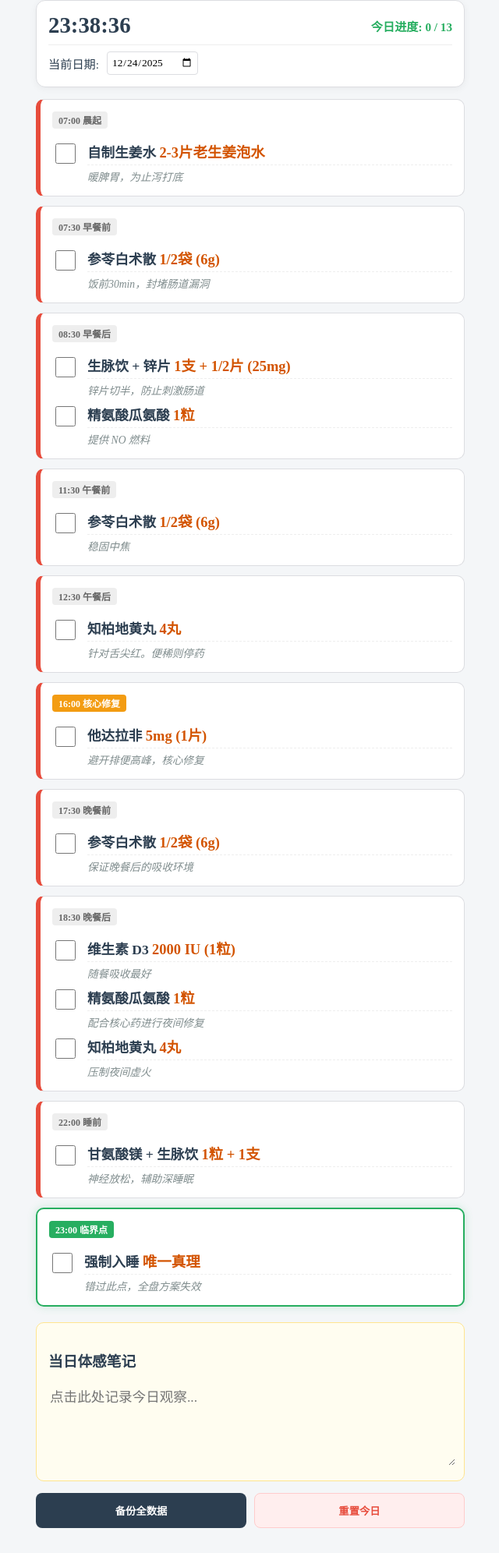
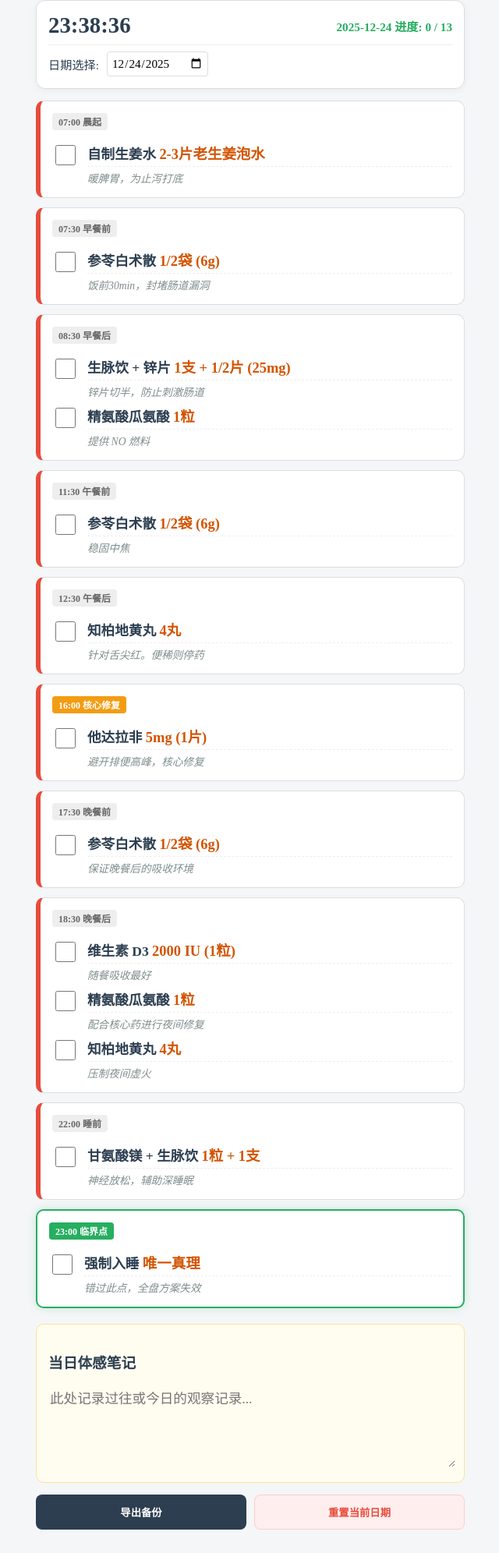
Before and after one commit to ripivamimote24369-star/my-med-tracker, a plain HTML site: page index.html in a window 1280 px wide. Shown: the whole page at 78% size, without its empty margins (319-959 px from the left). Drawn offline with Linux system fonts and the light colour scheme.

Commit message:
Update index.html

```diff
--- a/index.html
+++ b/index.html
@@ -3,7 +3,7 @@
 <head>
     <meta charset="UTF-8">
     <meta name="viewport" content="width=device-width, initial-scale=1.0, user-scalable=no, viewport-fit=cover">
-    <title>精密服药记录系统 V8.0</title>
+    <title>精密服药记录系统 V9.0</title>
 
     <link rel="manifest" href="manifest.json">
     <meta name="theme-color" content="#2c3e50">
@@ -28,7 +28,6 @@
 
         .container { max-width: 550px; width: 100%; }
 
-        /* 顶部状态栏 - 包含实时进度 */
         .header {
             background: var(--card); padding: 15px; border-radius: 12px;
             box-shadow: 0 2px 10px rgba(0,0,0,0.05); margin-bottom: 15px;
@@ -39,9 +38,8 @@
         #progress-stats { color: var(--accent); font-weight: bold; font-size: 0.95em; }
 
         .date-row { display: flex; align-items: center; gap: 10px; font-size: 0.95em; }
-        input[type="date"] { font-family: var(--font-main); border: 1px solid var(--border); padding: 5px; border-radius: 4px; background: #fff; }
+        input[type="date"] { font-family: var(--font-main); border: 1px solid var(--border); padding: 5px; border-radius: 4px; background: #fff; font-size: 1em; }
 
-        /* 状态高亮卡片 */
         .task-card {
             background: var(--card); border-radius: 10px; padding: 15px; margin-bottom: 12px;
             border: 1px solid var(--border); position: relative; transition: all 0.3s;
@@ -82,23 +80,23 @@
             <div id="progress-stats">0 / 13</div>
         </div>
         <div class="date-row">
-            <label>当前日期:</label>
+            <label>日期选择:</label>
             <input type="date" id="date-picker" onchange="loadDay()">
         </div>
     </div>
     <div id="task-list"></div>
     <div class="notes-section">
         <h3>当日体感笔记</h3>
-        <textarea id="note-input" placeholder="点击此处记录今日观察..." oninput="saveNote()"></textarea>
+        <textarea id="note-input" placeholder="此处记录过往或今日的观察记录..." oninput="saveNote()"></textarea>
     </div>
     <div class="actions">
-        <button onclick="exportJSON()">备份全数据</button>
-        <button class="btn-reset" onclick="resetToday()">重置今日</button>
+        <button onclick="exportJSON()">导出备份</button>
+        <button class="btn-reset" onclick="resetSelectedDay()">重置当前日期</button>
     </div>
 </div>
 
 <script>
-// 逐字复述原始方案数据 (Verbatim Transcription)
+// 逐字复核方案数据 (Verbatim Transcription)
 const schedule = [
     { t: "07:00", label: "晨起", items: [{ n: "自制生姜水", d: "2-3片老生姜泡水", l: "暖脾胃，为止泻打底" }] },
     { t: "07:30", label: "早餐前", items: [{ n: "参苓白术散", d: "1/2袋 (6g)", l: "饭前30min，封堵肠道漏洞" }] },
@@ -120,24 +118,27 @@ const schedule = [
 ];
 
 const picker = document.getElementById('date-picker');
-// 初始化日期
-const getTodayStr = () => new Date().toLocaleDateString('en-CA'); // YYYY-MM-DD 格式
-picker.value = getTodayStr();
+const getTodayStr = () => new Date().toLocaleDateString('en-CA');
 
-// 核心实时引擎
+// 记录系统当前的物理日期，用于监听跨零点瞬间
+let lastSystemDate = getTodayStr();
+picker.value = lastSystemDate;
+
 function tick() {
     const now = new Date();
     document.getElementById('clock').innerText = now.toTimeString().split(' ')[0];
 
-    // 【新增核心功能】：检查是否过零点并自动跳转
-    const todayStr = getTodayStr();
-    if (picker.value !== todayStr) {
-        console.log("检测到日期变更，自动跳转至: " + todayStr);
-        picker.value = todayStr;
+    const currentSystemDate = getTodayStr();
+
+    // 【逻辑修正】：只有当物理系统日期真正变化时（跨过零点），才强制跳转
+    if (lastSystemDate !== currentSystemDate) {
+        console.log("系统检测到零点跨越，自动同步日期至: " + currentSystemDate);
+        lastSystemDate = currentSystemDate;
+        picker.value = currentSystemDate; // 只有这时才强制改动 picker
         renderList();
     }
 
-    // 分钟重绘逻辑
+    // 分钟变化重绘状态
     const currentMin = now.getMinutes();
     if (window.lastMin !== currentMin) {
         renderList();
@@ -159,6 +160,8 @@ function renderList() {
         const [sh, sm] = slot.t.split(':').map(Number);
         const slotMin = sh * 60 + sm;
         let status = '';
+
+        // 只有在查看“今天”时，才显示“进行中/错过”的高亮逻辑
         if (isToday) {
             if (curTime >= slotMin && curTime < slotMin + 60) status = 'active';
             else if (curTime >= slotMin + 60 && !isSlotDone(dayData.checks, sIdx)) status = 'missed';
@@ -183,7 +186,7 @@ function renderList() {
         html += `</div>`;
     });
     document.getElementById('task-list').innerHTML = html;
-    document.getElementById('progress-stats').innerText = `今日进度: ${checkedCount} / ${totalCount}`;
+    document.getElementById('progress-stats').innerText = `${selectedDate} 进度: ${checkedCount} / ${totalCount}`;
     document.getElementById('note-input').value = dayData.note || "";
 }
 
@@ -208,13 +211,21 @@ function saveNote() {
 }
 
 function loadDay() { renderList(); }
-function resetToday() { if(confirm("重置选中日期的数据？")){ let db=JSON.parse(localStorage.getItem('med_v8_data')||'{}'); delete db[picker.value]; localStorage.setItem('med_v8_data',JSON.stringify(db)); location.reload(); }}
+
+function resetSelectedDay() {
+    if(confirm(`确定重置 ${picker.value} 的记录吗？`)){
+        let db=JSON.parse(localStorage.getItem('med_v8_data')||'{}');
+        delete db[picker.value];
+        localStorage.setItem('med_v8_data',JSON.stringify(db));
+        renderList();
+    }
+}
+
 function exportJSON() {
     const blob = new Blob([localStorage.getItem('med_v8_data')], {type: 'application/json'});
-    const a = document.createElement('a'); a.href = URL.createObjectURL(blob); a.download = `med_history.json`; a.click();
+    const a = document.createElement('a'); a.href = URL.createObjectURL(blob); a.download = `med_records.json`; a.click();
 }
 
-// 唤醒自动校准
 document.addEventListener("visibilitychange", () => {
     if (!document.hidden) { window.lastMin = -1; tick(); }
 });
```
